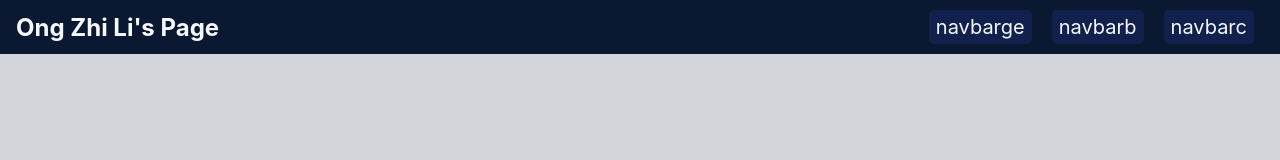
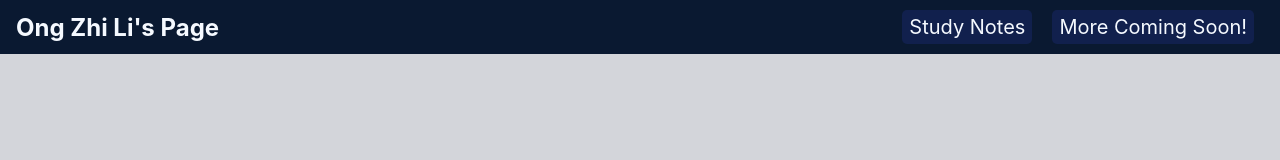
Before and after one commit to ongzhili/codespaces-react, a React (Vite) app: page / in a window 1280 px wide. Shown: the top 160 px of the page. Built offline with nearby package versions, Linux system fonts and the light colour scheme; no server answers.

Commit message:
Add Navbar Button naming and href

```diff
--- a/src/components/navbar.jsx
+++ b/src/components/navbar.jsx
@@ -17,25 +17,30 @@ export default function Navbar() {
                     <span />
                 </div>
                 <div className={`NavbarElements${open ? ' open' : ''}`}>
-                    <NavbarElement>navbarge</NavbarElement>
-                    <NavbarElement>navbarb</NavbarElement>
-                    <NavbarElement>navbarc</NavbarElement>
+                    <NavbarElement link="/">Study Notes</NavbarElement>
+                    <NavbarElement>More Coming Soon!</NavbarElement>
+                    {/*<NavbarElement>navbarc</NavbarElement> */}
                 </div>
             </div>
         </>
     );
 }
 
-export function NavbarElement({children}) {
+export function NavbarElement({ link, children }) {
+    function handleClick() {
+        alert("Coming Soon!");
+    }
+
     return (
-        <div className="NavbarElement" onClick={handleClick}>
-            <a>
+        <div className="NavbarElement">
+            <a
+                href={link || "#"}
+                onClick={handleClick}
+                className="NavbarElementLink"
+            >
                 {children}
             </a>
         </div>
     );
+
 }
-
-function handleClick() {
-    alert("clicked!");
-}
```
